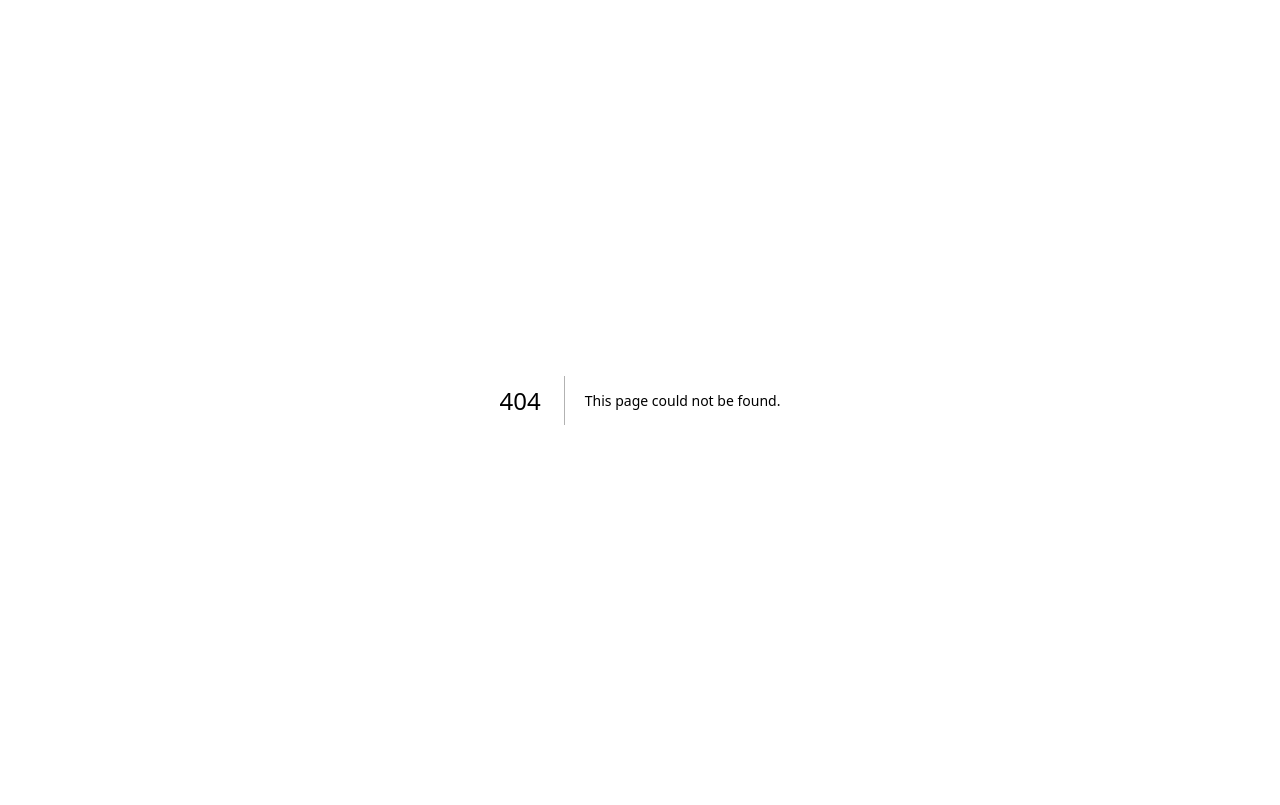
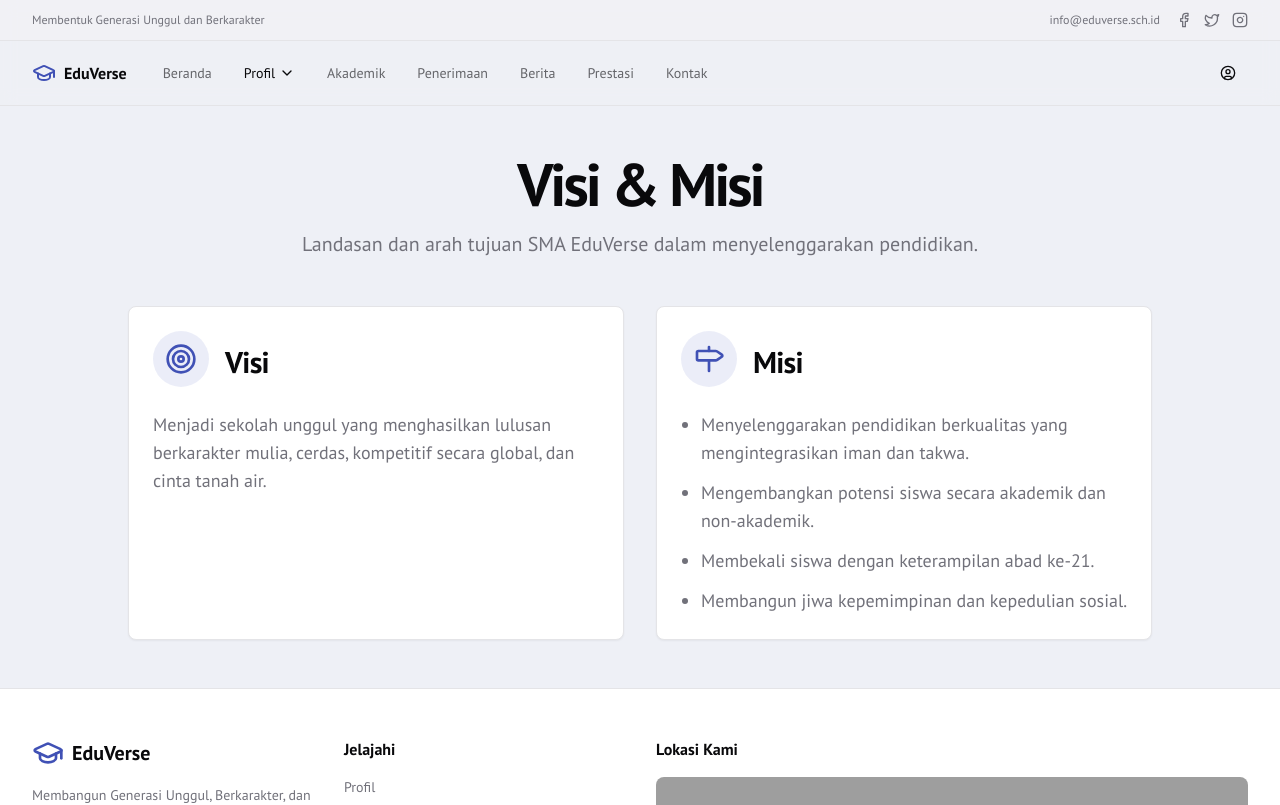
Before and after one commit to KP-SMPN24/Website, a Next.js app: page /profil/visi-misi in a window 1280 px wide. Before the commit this address had no page. Shown: the top 805 px of the page. Built offline with nearby package versions, Linux system fonts and the light colour scheme; grey boxes are pictures that could not be loaded.

Commit message:
buatkan halaman khusus visi dan misi

```diff
--- a/src/app/(main)/profil/page.tsx
+++ b/src/app/(main)/profil/page.tsx
@@ -1,7 +1,7 @@
 import { Card, CardContent, CardHeader, CardTitle } from '@/components/ui/card';
 import { Badge } from '@/components/ui/badge';
 import Image from 'next/image';
-import { Target, Milestone, Users, GraduationCap, Computer, Dumbbell } from 'lucide-react';
+import { Users, GraduationCap, Computer, Dumbbell } from 'lucide-react';
 
 export default function ProfilPage() {
   return (
@@ -46,36 +46,6 @@ export default function ProfilPage() {
         </Card>
       </section>
 
-      <section id="visi-misi" className="mb-16">
-        <div className="grid md:grid-cols-2 gap-8">
-          <Card>
-            <CardHeader className="flex-row items-center gap-4">
-              <Target className="w-10 h-10 text-primary" />
-              <CardTitle className="font-headline text-2xl">Visi</CardTitle>
-            </CardHeader>
-            <CardContent>
-              <p className="text-muted-foreground">
-                Menjadi sekolah unggul yang menghasilkan lulusan berkarakter mulia, cerdas, kompetitif secara global, dan cinta tanah air.
-              </p>
-            </CardContent>
-          </Card>
-          <Card>
-            <CardHeader className="flex-row items-center gap-4">
-              <Milestone className="w-10 h-10 text-primary" />
-              <CardTitle className="font-headline text-2xl">Misi</CardTitle>
-            </CardHeader>
-            <CardContent>
-              <ul className="list-disc pl-5 space-y-2 text-muted-foreground">
-                <li>Menyelenggarakan pendidikan berkualitas yang mengintegrasikan iman dan takwa.</li>
-                <li>Mengembangkan potensi siswa secara akademik dan non-akademik.</li>
-                <li>Membekali siswa dengan keterampilan abad ke-21.</li>
-                <li>Membangun jiwa kepemimpinan dan kepedulian sosial.</li>
-              </ul>
-            </CardContent>
-          </Card>
-        </div>
-      </section>
-
       <section id="fasilitas">
         <div className="text-center mb-8">
           <Badge variant="secondary" className="text-lg">Fasilitas Unggulan</Badge>
--- /dev/null
+++ b/src/app/(main)/profil/visi-misi/page.tsx
@@ -0,0 +1,49 @@
+import { Card, CardContent, CardHeader, CardTitle } from '@/components/ui/card';
+import { Target, Milestone } from 'lucide-react';
+
+export default function VisiMisiPage() {
+  return (
+    <div className="container mx-auto py-12 px-4 md:px-6">
+      <div className="space-y-4 mb-12 text-center">
+        <h1 className="text-4xl font-bold tracking-tighter sm:text-5xl md:text-6xl font-headline">
+          Visi & Misi
+        </h1>
+        <p className="max-w-[700px] mx-auto text-muted-foreground md:text-xl">
+          Landasan dan arah tujuan SMA EduVerse dalam menyelenggarakan pendidikan.
+        </p>
+      </div>
+
+      <div className="grid md:grid-cols-2 gap-8 max-w-5xl mx-auto">
+        <Card className="transition-all duration-300 hover:shadow-xl hover:-translate-y-1">
+          <CardHeader className="flex-row items-center gap-4">
+            <div className="p-3 bg-primary/10 rounded-full">
+                <Target className="w-8 h-8 text-primary" />
+            </div>
+            <CardTitle className="font-headline text-3xl">Visi</CardTitle>
+          </CardHeader>
+          <CardContent>
+            <p className="text-muted-foreground text-lg">
+              Menjadi sekolah unggul yang menghasilkan lulusan berkarakter mulia, cerdas, kompetitif secara global, dan cinta tanah air.
+            </p>
+          </CardContent>
+        </Card>
+        <Card className="transition-all duration-300 hover:shadow-xl hover:-translate-y-1">
+          <CardHeader className="flex-row items-center gap-4">
+            <div className="p-3 bg-primary/10 rounded-full">
+                <Milestone className="w-8 h-8 text-primary" />
+            </div>
+            <CardTitle className="font-headline text-3xl">Misi</CardTitle>
+          </CardHeader>
+          <CardContent>
+            <ul className="list-disc pl-5 space-y-3 text-muted-foreground text-lg">
+              <li>Menyelenggarakan pendidikan berkualitas yang mengintegrasikan iman dan takwa.</li>
+              <li>Mengembangkan potensi siswa secara akademik dan non-akademik.</li>
+              <li>Membekali siswa dengan keterampilan abad ke-21.</li>
+              <li>Membangun jiwa kepemimpinan dan kepedulian sosial.</li>
+            </ul>
+          </CardContent>
+        </Card>
+      </div>
+    </div>
+  );
+}
--- a/src/components/shared/header.tsx
+++ b/src/components/shared/header.tsx
@@ -20,6 +20,7 @@ const navLinks = [
     label: 'Profil',
     items: [
       { href: '/profil', label: 'Profil Sekolah' },
+      { href: '/profil/visi-misi', label: 'Visi & Misi' },
       { href: '/profil/akreditasi', label: 'Akreditasi' },
     ]
   },
```
